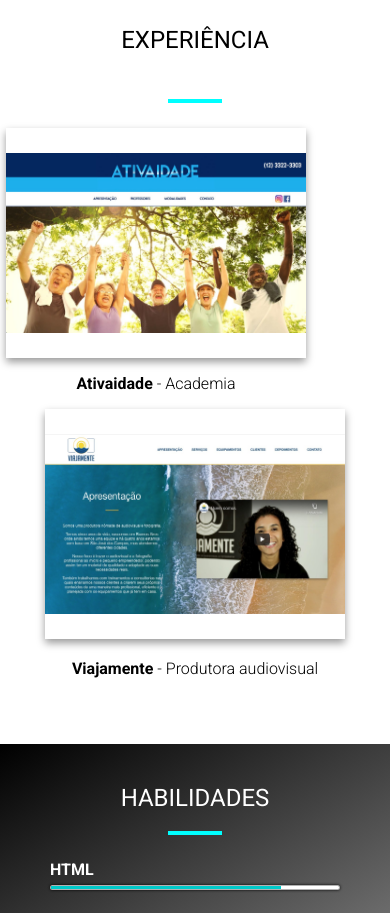
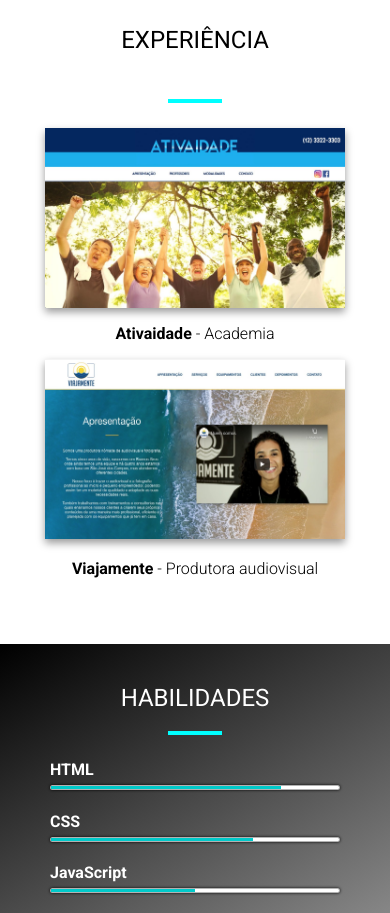
Before and after one commit to renanalvarenga/curriculum, a React (Create React App) app: page / in a window 390 px wide. Shown: the part 1500-2413 px from the top of the page. Built offline with nearby package versions, Linux system fonts and the light colour scheme.

Commit message:
ajust empresas

```diff
--- a/src/experience/experience.css
+++ b/src/experience/experience.css
@@ -45,11 +45,11 @@
         flex-direction: column;
     }
 
-    .experience > div img {
-        padding: 25px 0 25px 0;
+    .experience > div > img:first-child {
+        padding-right: 0px;
     }
 
-    .experience > div img:first-child {
-        padding-right: 0px;
+    .experience > div > .empresas:first-child {
+        margin-right: 0;
     }
   }
```
